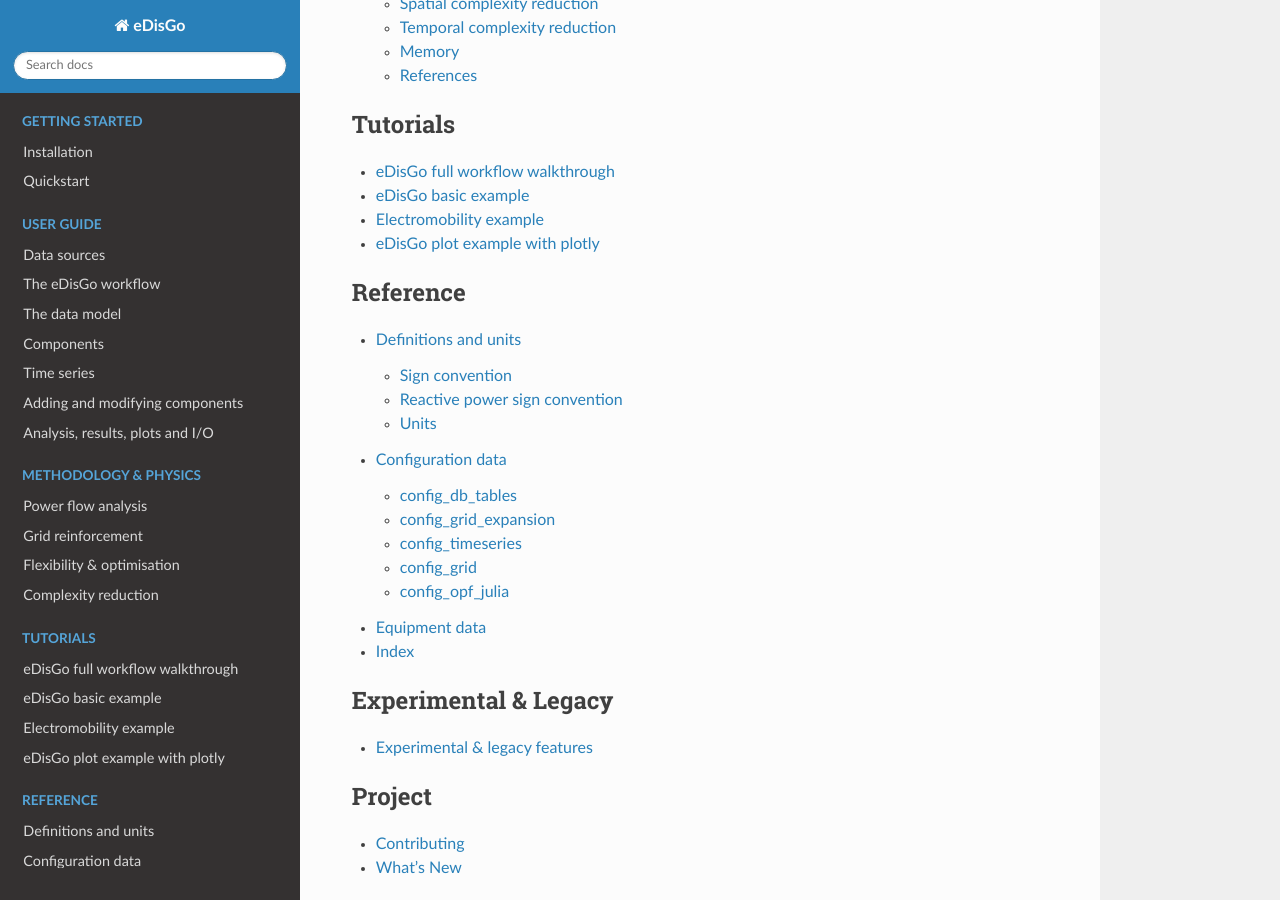
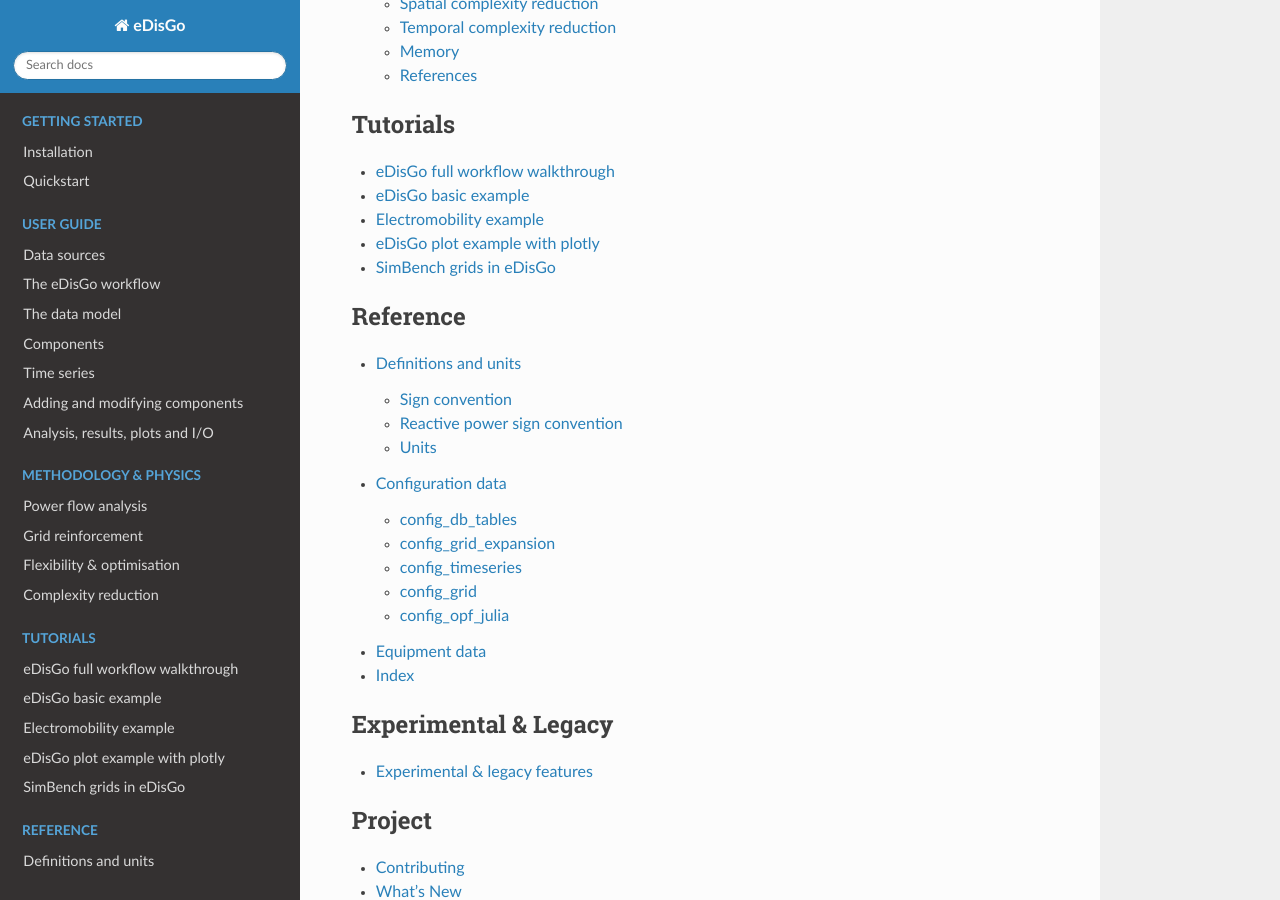
Before and after one commit to openego/eDisGo, a Sphinx documentation site: the page built from doc/index.rst, in a window 1280 px wide and 900 px high, scrolled down 3975 px. Built offline with Sphinx 7.4.7 and the Read the Docs theme 3.1.0, drawn with Linux system fonts in a browser that asks for light colours; pages that are not in the unit, such as notebooks, are missing from menus.

Commit message:
Add SimBench tutorial
The notebook explains what SimBench is, how eDisGo imports it, and analyses
the rural MV grid with all LV grids: components and time series, power flow
at critical time steps, scenario 0 versus 2034, and grid reinforcement.

```diff
--- a/doc/index.rst
+++ b/doc/index.rst
@@ -122,6 +122,7 @@ The synthetic distribution grids analysed in these studies are generated with
    tutorials/simple_example
    tutorials/electromobility_example
    tutorials/plot_example
+   tutorials/simbench_example
 
 .. _reference:
 
```
Also changed, not shown: doc/tutorials/simbench_example.ipynb (added).
